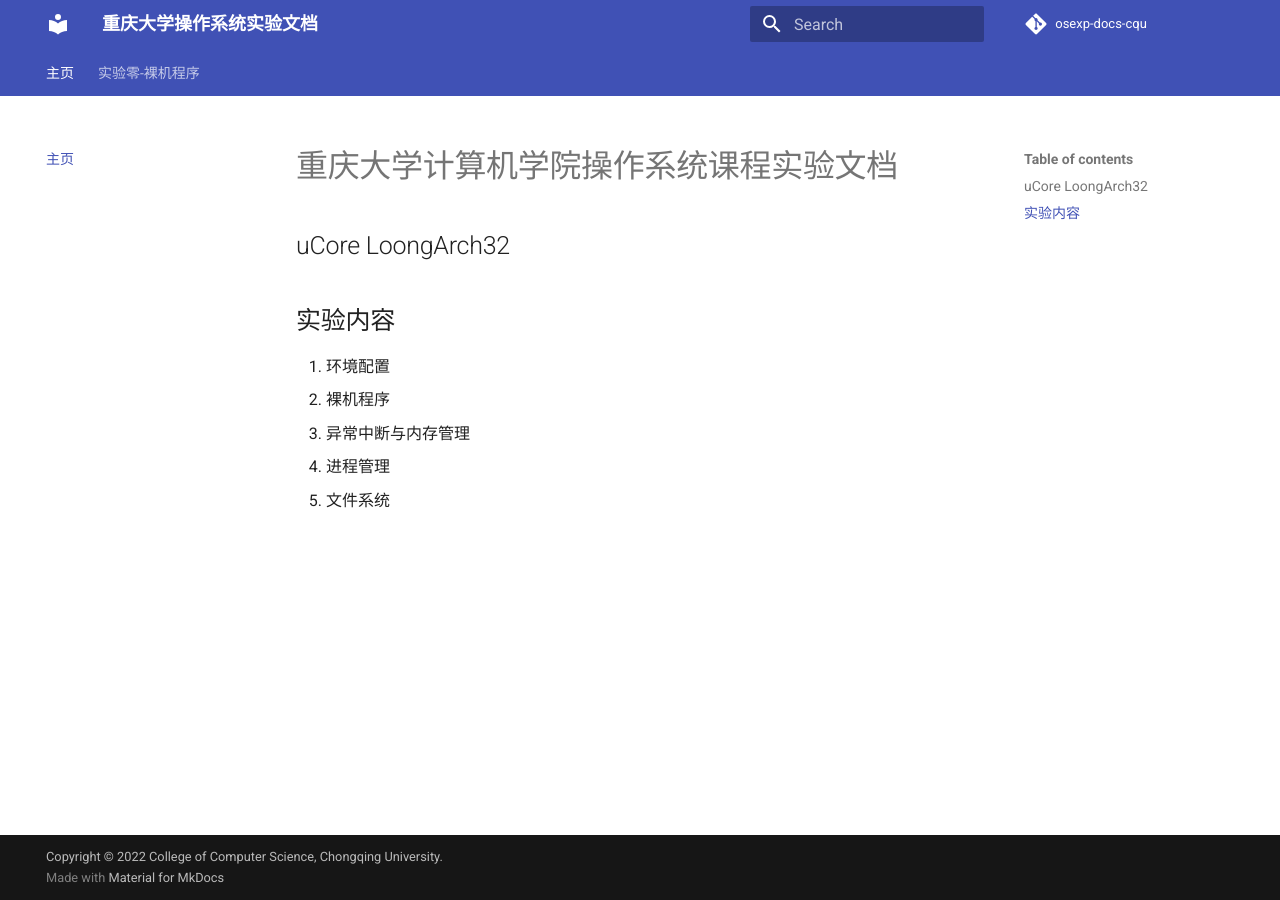
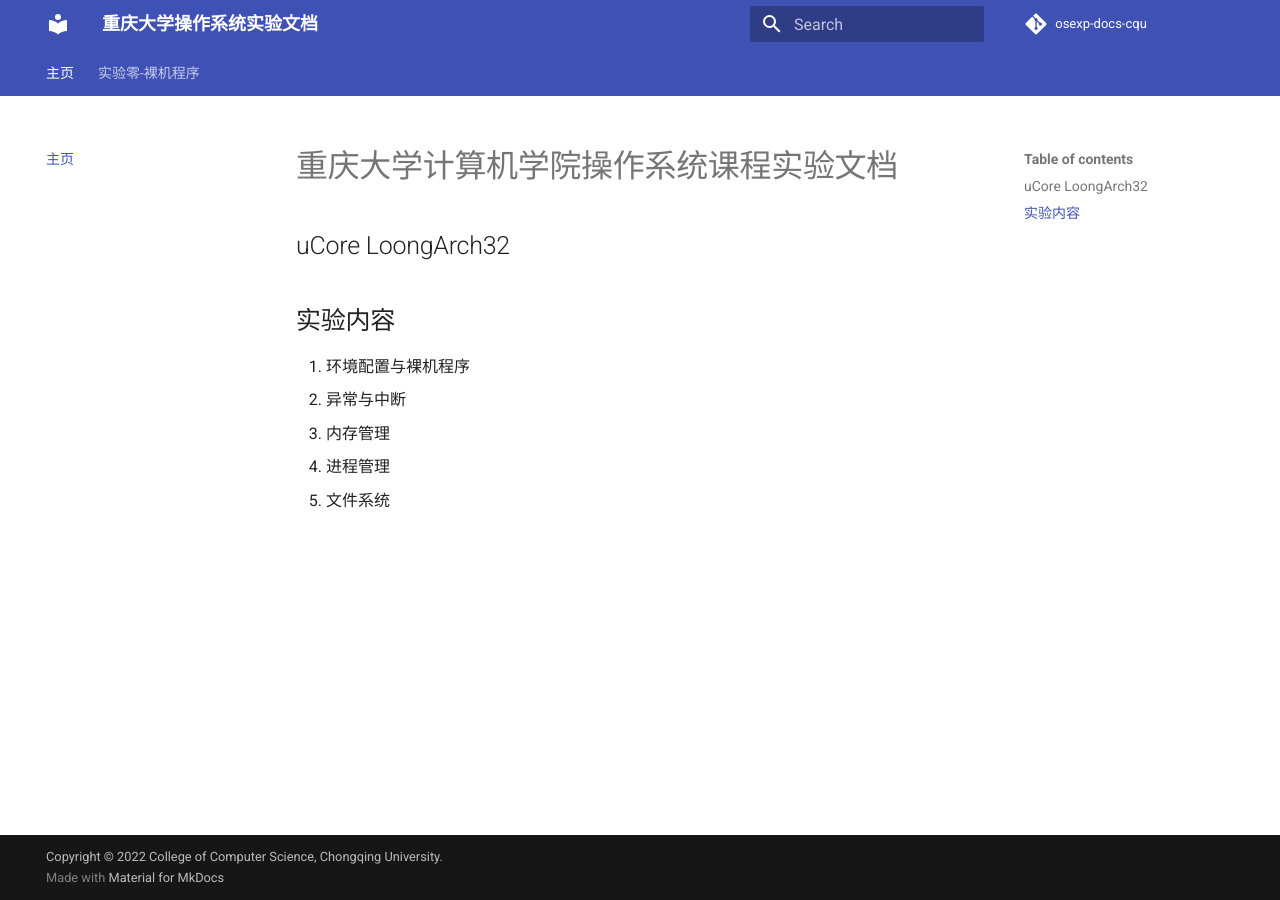
Before and after one commit to CQU-CS-LABs/osexp-docs-cqu, an MkDocs documentation site: the page built from docs/index.md, in a window 1280 px wide. Built offline with MkDocs 1.6.1 and Material for MkDocs 9.7.7, drawn with Linux system fonts in a browser that asks for light colours; comment, search, counter and statistics services are not loaded.

Commit message:
change lab desc

```diff
--- a/docs/index.md
+++ b/docs/index.md
@@ -4,8 +4,8 @@
 
 ## 实验内容
 
-0. 环境配置
-1. 裸机程序
-2. 异常中断与内存管理
+0. 环境配置与裸机程序
+1. 异常与中断
+2. 内存管理
 3. 进程管理
 4. 文件系统
```
